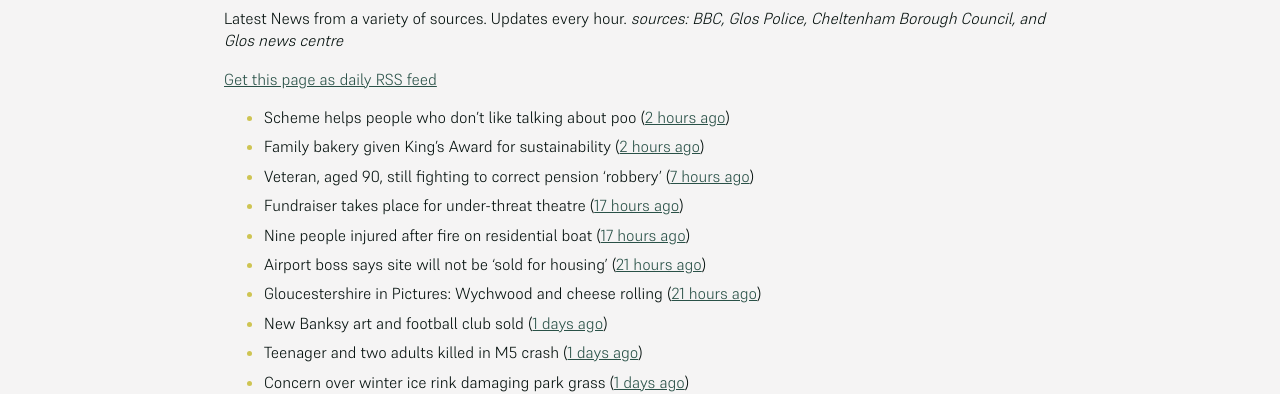
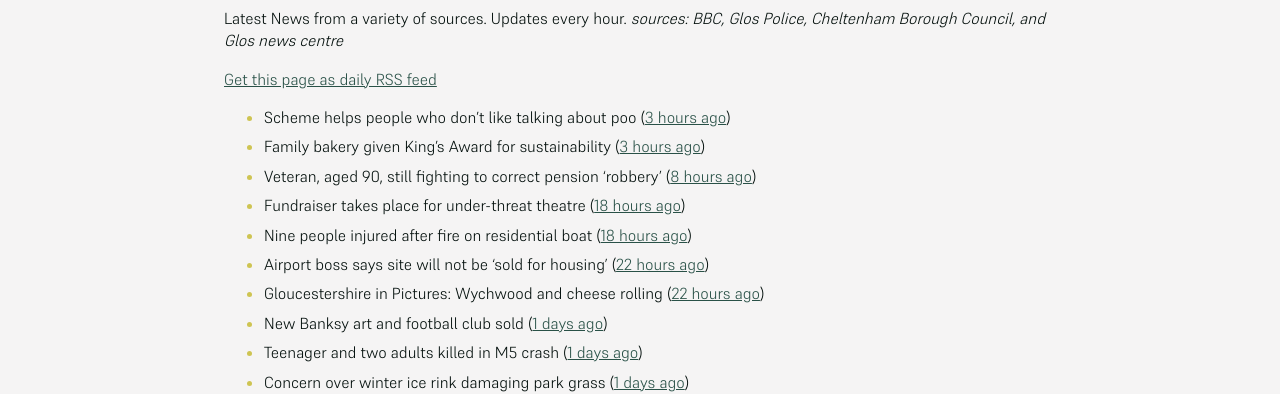
Before and after one commit to mat-0/cheltenham-open-data, a Jekyll site: the page built from _pages/news.md, in a window 1280 px wide. Shown: the part 266-660 px from the top of the page. Built offline with Jekyll 4.4.1, drawn with Linux system fonts in a browser that asks for light colours; some of the changed text lies outside the part shown.

Commit message:
Updated 2025-06-02 09:04:07

```diff
--- a/_pages/news.md
+++ b/_pages/news.md
@@ -12,13 +12,13 @@ _sources: BBC, Glos Police, Cheltenham Borough Council, and Glos news centre_
 [Get this page as daily RSS feed](/daily.rss)
 
 <!-- news_marker starts -->
-- Scheme helps people who don't like talking about poo ([2 hours ago](https://www.bbc.com/news/articles/cg711227mv2o))
-- Family bakery given King's Award for sustainability ([2 hours ago](https://www.bbc.com/news/articles/crr7ezreqedo))
-- Veteran, aged 90, still fighting to correct pension 'robbery' ([7 hours ago](https://www.bbc.com/news/articles/c2d5l7k3p31o))
-- Fundraiser takes place for under-threat theatre ([17 hours ago](https://www.bbc.com/news/articles/c4gk0edy66yo))
-- Nine people injured after fire on residential boat ([17 hours ago](https://www.bbc.com/news/articles/crr7xz5r2z9o))
-- Airport boss says site will not be 'sold for housing' ([21 hours ago](https://www.bbc.com/news/articles/cnv1gj0dl4eo))
-- Gloucestershire in Pictures: Wychwood and cheese rolling ([21 hours ago](https://www.bbc.com/news/articles/cj42qe4nqn5o))
+- Scheme helps people who don't like talking about poo ([3 hours ago](https://www.bbc.com/news/articles/cg711227mv2o))
+- Family bakery given King's Award for sustainability ([3 hours ago](https://www.bbc.com/news/articles/crr7ezreqedo))
+- Veteran, aged 90, still fighting to correct pension 'robbery' ([8 hours ago](https://www.bbc.com/news/articles/c2d5l7k3p31o))
+- Fundraiser takes place for under-threat theatre ([18 hours ago](https://www.bbc.com/news/articles/c4gk0edy66yo))
+- Nine people injured after fire on residential boat ([18 hours ago](https://www.bbc.com/news/articles/crr7xz5r2z9o))
+- Airport boss says site will not be 'sold for housing' ([22 hours ago](https://www.bbc.com/news/articles/cnv1gj0dl4eo))
+- Gloucestershire in Pictures: Wychwood and cheese rolling ([22 hours ago](https://www.bbc.com/news/articles/cj42qe4nqn5o))
 - New Banksy art and football club sold ([1 days ago](https://www.bbc.com/news/articles/cm2k124zz33o))
 - Teenager and two adults killed in M5 crash ([1 days ago](https://www.bbc.com/news/articles/czxy3n361pgo))
 - Concern over winter ice rink damaging park grass ([1 days ago](https://www.bbc.com/news/articles/cq540604wj4o))
@@ -49,21 +49,21 @@ _sources: BBC, Glos Police, Cheltenham Borough Council, and Glos news centre_
 - Gloucestershire star Ben Cutler returns to hometown stage ([17 days ago](https://gloucesternewscentre.co.uk/gloucestershire-star-ben-cutler-returns-to-hometown-stage/))
 - Case against Cheltenham man in relation to fox hunting stopped ([17 days ago](https://gloucesternewscentre.co.uk/case-against-cheltenham-man-in-relation-to-fox-hunting-stopped/))
 - HBD unveils phase two plans for Golden Valley at Cyber UK ([17 days ago](https://www.cheltenham.gov.uk/news/article/3012/hbd_unveils_phase_two_plans_for_golden_valley_at_cyber_uk))
-- Arle Court Transport Hub welcomes more National Express services ([17 days ago](https://gloucesternewscentre.co.uk/arle-court-transport-hub-welcomes-more-national-express-services/))
+- Arle Court Transport Hub welcomes more National Express services ([18 days ago](https://gloucesternewscentre.co.uk/arle-court-transport-hub-welcomes-more-national-express-services/))
 - Golden Valley social value promise will deliver real value to communities ([18 days ago](https://www.cheltenham.gov.uk/news/article/3011/golden_valley_social_value_promise_will_deliver_real_value_to_communities))
 - Comedian Dom Joly blasts council over ‘zero action’ to remove Cheltenham ‘eyesore’ ([18 days ago](https://gloucesternewscentre.co.uk/comedian-dom-joly-blasts-council-over-zero-action-to-remove-cheltenham-eyesore/))
 - ‘Caring’ Doctor David Willingham elected as mayor of Cheltenham ([18 days ago](https://gloucesternewscentre.co.uk/caring-doctor-david-willingham-elected-as-mayor-of-cheltenham/))
-- Upcoming grant and further support to help local business cut their carbon emissions ([18 days ago](https://www.cheltenham.gov.uk/news/article/3010/upcoming_grant_and_further_support_to_help_local_business_cut_their_carbon_emissions))
+- Upcoming grant and further support to help local business cut their carbon emissions ([19 days ago](https://www.cheltenham.gov.uk/news/article/3010/upcoming_grant_and_further_support_to_help_local_business_cut_their_carbon_emissions))
 - Does your parish council reflect your local area? ([19 days ago](https://www.cheltenham.gov.uk/news/article/3009/does_your_parish_council_reflect_your_local_area))
 - Cheltenham Mayor’s inauguration and medal of honour ([19 days ago](https://www.cheltenham.gov.uk/news/article/3008/cheltenham_mayors_inauguration_and_medal_of_honour))
 - Tributes paid to ‘very decent and honest’ former Dowty worker and Cheltenham councillor ([20 days ago](https://gloucesternewscentre.co.uk/tributes-paid-to-very-decent-and-honest-former-dowty-worker-and-cheltenham-councillor/))
 - Shire Hall on course for by minority Lib Dem ([20 days ago](https://gloucesternewscentre.co.uk/shire-hall-on-course-for-by-minority-lib-dem/))
-- Gloucester hospital staff suffer thousands of attacks from patients ([20 days ago](https://gloucesternewscentre.co.uk/gloucester-hospital-staff-suffer-thousands-of-attacks-from-patients/))
+- Gloucester hospital staff suffer thousands of attacks from patients ([21 days ago](https://gloucesternewscentre.co.uk/gloucester-hospital-staff-suffer-thousands-of-attacks-from-patients/))
 - Mother’s death and spike in stillbirths prompts investigations ([23 days ago](https://gloucesternewscentre.co.uk/mothers-death-and-spike-in-stillbirths-prompts-investigations/))
 - Hospital chiefs accused of ‘misleading the public’ amid pay dispute ([23 days ago](https://gloucesternewscentre.co.uk/hospital-chiefs-accused-of-misleading-the-public-amid-pay-dispute/))
 - Controlled explosion takes place in Chedworth ([24 days ago](https://gloucesternewscentre.co.uk/controlled-explosion-takes-place-in-chedworth/))
-- Cheltenham Feel Good card launched to boost health and fitness ([24 days ago](https://www.cheltenham.gov.uk/news/article/3007/cheltenham_feel_good_card_launched_to_boost_health_and_fitness))
+- Cheltenham Feel Good card launched to boost health and fitness ([25 days ago](https://www.cheltenham.gov.uk/news/article/3007/cheltenham_feel_good_card_launched_to_boost_health_and_fitness))
 - Council wants your views on domestic abuse ([25 days ago](https://gloucesternewscentre.co.uk/council-wants-your-views-on-domestic-abuse/))
-- Community projects awarded funding to improve health and wellbeing ([25 days ago](https://www.cheltenham.gov.uk/news/article/3006/community_projects_awarded_funding_to_improve_health_and_wellbeing))
+- Community projects awarded funding to improve health and wellbeing ([26 days ago](https://www.cheltenham.gov.uk/news/article/3006/community_projects_awarded_funding_to_improve_health_and_wellbeing))
 
 <!-- news_marker ends -->
```
Also changed, not shown: _data/flood.json (+4 -4 lines), _pages/fix-my-street.md (+4 -4 lines), index.md (+5 -5 lines).
